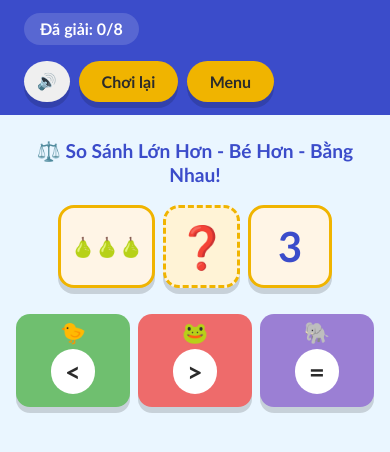
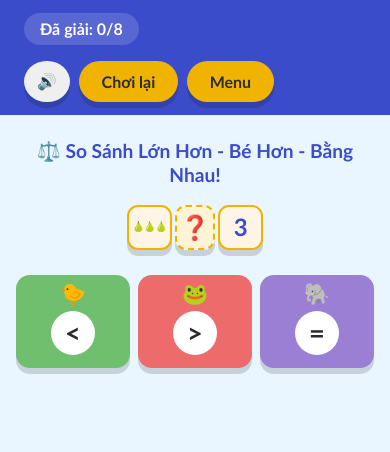
Before and after one commit to winevodka/pokemon_advanture, a website with bundled scripts: page public/game4.html in a window 390 px wide. Built offline with nearby package versions, Linux system fonts and the light colour scheme.

Commit message:
update mobile size

```diff
--- a/public/css/style.css
+++ b/public/css/style.css
@@ -1104,27 +1104,29 @@ body {
     margin-bottom: 1.2rem;
   }
   .compare-card {
-    min-width: 6.5rem;
-    min-height: 6.5rem;
-    border-radius: 18px;
-    padding: 0.6rem;
+    min-width: 3.8rem;
+    min-height: 3.8rem;
+    border-radius: 14px;
+    padding: 0.3rem;
   }
   .compare-number {
-    font-size: 3.2rem;
+    font-size: 2rem;
   }
   .compare-row {
-    font-size: 1.5rem;
+    font-size: 0.85rem;
+    letter-spacing: -1px;
   }
   .compare-mystery {
-    min-width: 5rem;
-    min-height: 6.5rem;
+    min-width: 3rem;
+    min-height: 3.8rem;
   }
   .compare-symbol {
-    font-size: 3.2rem;
+    font-size: 2rem;
   }
   .game4-question-board {
-    gap: 0.8rem;
+    gap: 0.35rem;
     margin-bottom: 1.6rem;
+    flex-wrap: nowrap;
   }
   .game4-options {
     gap: 0.7rem;
@@ -1147,25 +1149,29 @@ body {
 
 @media (max-width: 400px) {
   .compare-card {
-    min-width: 5.2rem;
-    min-height: 5.2rem;
-    border-radius: 16px;
+    min-width: 2.8rem;
+    min-height: 2.8rem;
+    border-radius: 11px;
+    padding: 0.2rem;
+    border-width: 2px;
   }
   .compare-number {
-    font-size: 2.6rem;
+    font-size: 1.5rem;
   }
   .compare-row {
-    font-size: 1.2rem;
+    font-size: 0.62rem;
+    letter-spacing: -1px;
   }
   .compare-mystery {
-    min-width: 4.2rem;
-    min-height: 5.2rem;
+    min-width: 2.2rem;
+    min-height: 2.8rem;
+    border-width: 2px;
   }
   .compare-symbol {
-    font-size: 2.6rem;
+    font-size: 1.5rem;
   }
   .game4-question-board {
-    gap: 0.5rem;
+    gap: 0.2rem;
   }
   .game4-options {
     grid-template-columns: repeat(3, minmax(4.5rem, 1fr));
```
